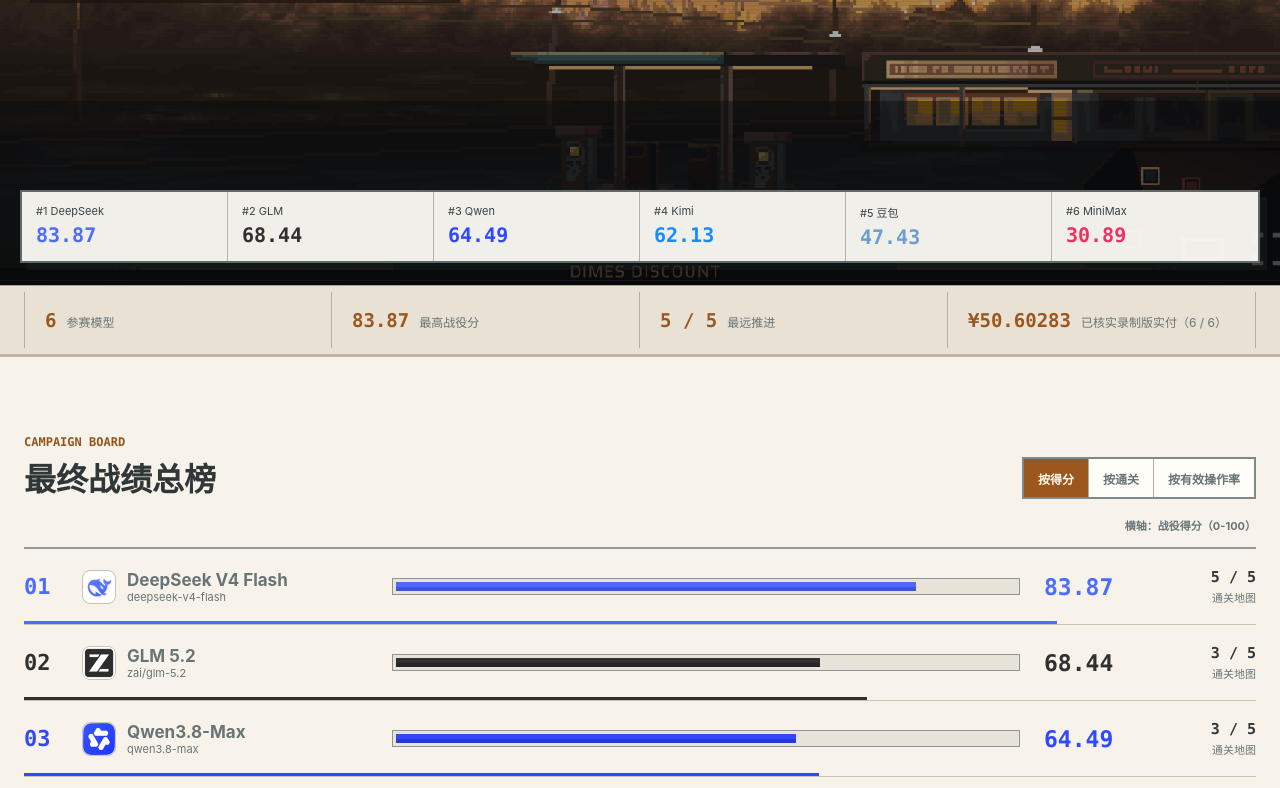
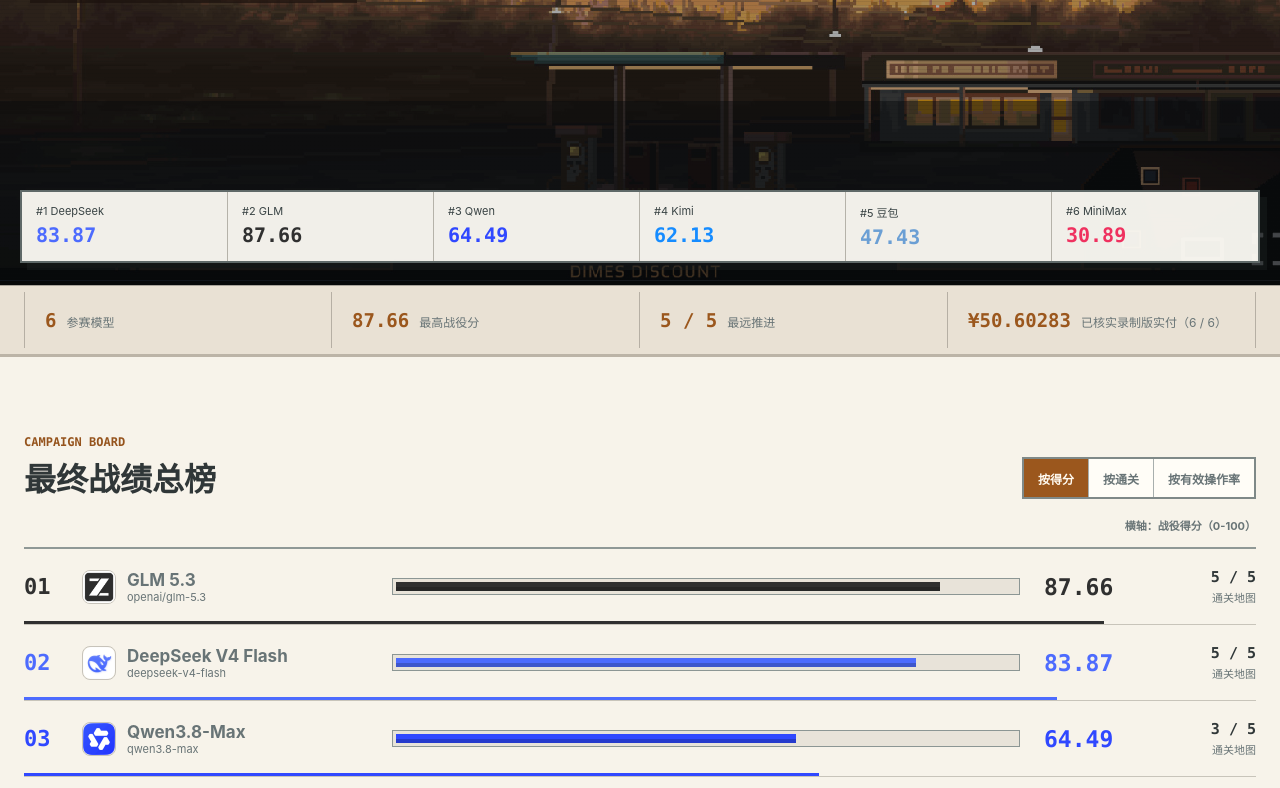
Before and after one commit to P4hamster/vibegamer, a plain HTML site: page index.html in a window 1280 px wide. Shown: the part 443-1231 px from the top of the page. Drawn offline with Linux system fonts and the light colour scheme.

Commit message:
Update GLM 5.3 campaign results

```diff
--- a/app.js
+++ b/app.js
@@ -35,37 +35,37 @@
   },
   {
     id: "glm",
-    name: "GLM 5.2",
+    name: "GLM 5.3",
     shortName: "GLM",
-    modelId: "zai/glm-5.2",
+    modelId: "openai/glm-5.3",
     logo: "assets/glm.png",
-    score: 68.44,
-    cleared: 3,
-    reached: 4,
+    score: 87.66,
+    cleared: 5,
+    reached: 5,
     color: "#303030",
     maps: [
-      { score: 92.06, hp: 13, wave: 5, won: true },
-      { score: 89.55, hp: 10, wave: 5, won: true },
-      { score: 91.66, hp: 12, wave: 5, won: true },
-      { score: 68.93, hp: 0, wave: 5, won: false },
-      null
+      { score: 91.0, hp: 11, wave: 5, won: true },
+      { score: 84.0, hp: 6, wave: 5, won: true },
+      { score: 96.66, hp: 17, wave: 5, won: true },
+      { score: 82.31, hp: 3, wave: 5, won: true },
+      { score: 84.31, hp: 5, wave: 5, won: true }
     ],
-    validity: 92.79,
-    damagePerGold: 81.98,
-    killRate: 84.15,
-    winHp: 58.33,
-    requests: 109,
+    validity: 92.54,
+    damagePerGold: 83.33,
+    killRate: 84.86,
+    winHp: 42,
+    requests: 147,
     inputTokens: null,
     outputTokens: null,
     cachedTokens: null,
-    inputChars: 1552096,
-    outputChars: 1216300,
+    inputChars: 2366737,
+    outputChars: 965052,
     cost: "¥0",
     billingUrl: "https://bigmodel.cn/console/overview",
     usageGuideUrl: "https://docs.bigmodel.cn/cn/guide/capabilities/cache",
-    radar: [80, 58, 84, 99, 93, 55],
-    strength: "前三图平均 91.09 分，胜图平均剩 11.7 HP，守城质量六模型最高。",
-    weakness: "地图 2 最后一波归零；53 次决策中 37 轮规划触顶，响应耗时明显。"
+    radar: [100, 42, 85, 100, 93, 84],
+    strength: "五张地图全部通关，战役总分 87.66。",
+    weakness: "平均终局 HP 8.4；地图 2 仅剩 3 HP。"
   },
   {
     id: "qwen",
--- a/index.html
+++ b/index.html
@@ -32,8 +32,8 @@
         <p class="hero-lede">同一座塔防战场，五张地图连续攻防。这是六个模型的最终采用战绩。</p>
         <div class="hero-winner">
           <span class="winner-label">战役冠军</span>
-          <strong>DeepSeek V4 Flash</strong>
-          <span class="winner-score">83.87</span>
+          <strong>GLM 5.3</strong>
+          <span class="winner-score">87.66</span>
           <span class="winner-result">5 / 5 全图通关</span>
         </div>
       </div>
@@ -43,7 +43,7 @@
     <section class="snapshot-band" aria-label="整体摘要">
       <div class="section-inner snapshot-grid">
         <div><span class="snapshot-value">6</span><span class="snapshot-label">参赛模型</span></div>
-        <div><span class="snapshot-value">83.87</span><span class="snapshot-label">最高战役分</span></div>
+        <div><span class="snapshot-value">87.66</span><span class="snapshot-label">最高战役分</span></div>
         <div><span class="snapshot-value">5 / 5</span><span class="snapshot-label">最远推进</span></div>
         <div><span class="snapshot-value">¥50.60283</span><span class="snapshot-label">已核实录制版实付（6 / 6）</span></div>
       </div>
@@ -166,6 +166,6 @@
     </div>
   </footer>
 
-  <script src="app.js?v=20260811-3"></script>
+  <script src="app.js?v=20260815-1"></script>
 </body>
 </html>
```
